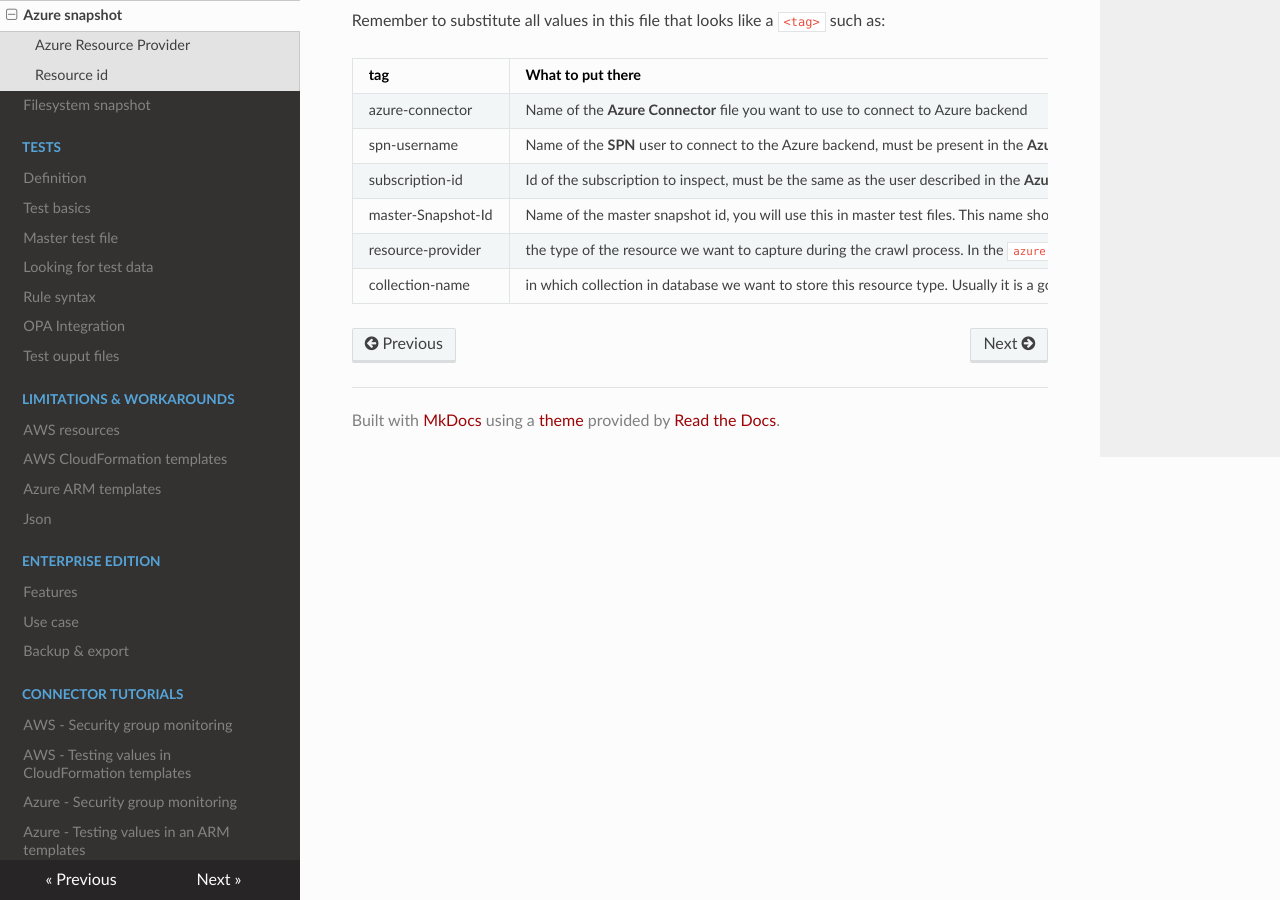
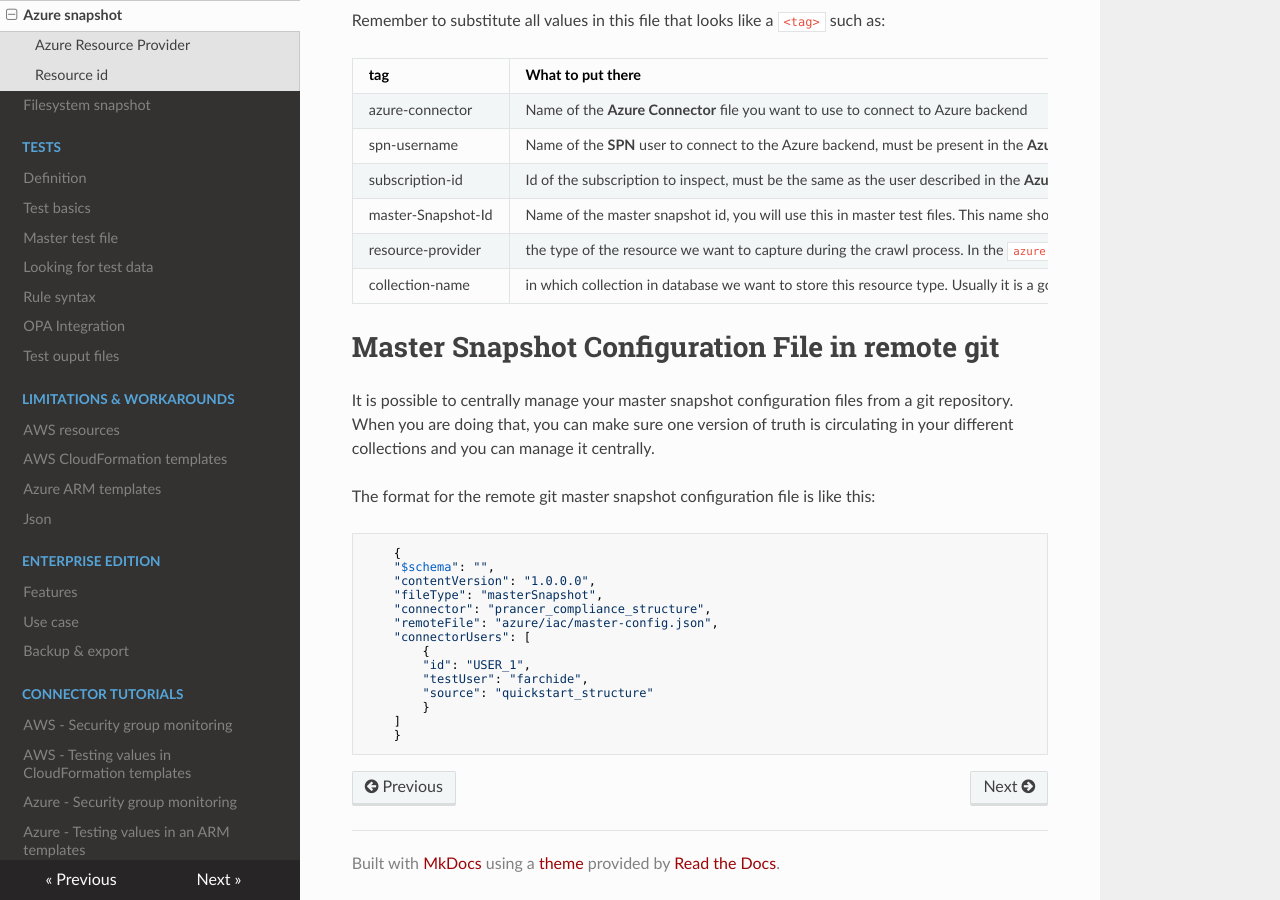
Before and after one commit to prancer-io/cloud-validation-framework, an MkDocs documentation site: the page built from docs/docs/snapshots/azure.md, in a window 1280 px wide and 900 px high, scrolled down 2090 px. Built offline with MkDocs 1.6.1, drawn with Linux system fonts in a browser that asks for light colours; nearby versions of some CDN libraries.

Commit message:
master snapshot update

````diff
--- a/docs/docs/snapshots/azure.md
+++ b/docs/docs/snapshots/azure.md
@@ -92,3 +92,25 @@ Remember to substitute all values in this file that looks like a `<tag>` such as
 | master-Snapshot-Id | Name of the master snapshot id, you will use this in master test files. This name should be unique in the container |
 | resource-provider | the type of the resource we want to capture during the crawl process. In the `azure` connector, this should be the resource type supported by Azure. |
 | collection-name | in which collection in database we want to store this resource type. Usually it is a good practice to have a separate collection for each type. But based on the scale of implementation, you may want to put multiple resource types in a single collection |
+
+# Master Snapshot Configuration File in remote git
+It is possible to centrally manage your master snapshot configuration files from a git repository. When you are doing that, you can make sure one version of truth is circulating in your different collections and you can manage it centrally.
+
+The format for the remote git master snapshot configuration file is like this:
+
+```
+    {
+    "$schema": "",
+    "contentVersion": "1.0.0.0",
+    "fileType": "masterSnapshot",
+    "connector": "prancer_compliance_structure",
+    "remoteFile": "azure/iac/master-config.json",
+    "connectorUsers": [
+        {
+        "id": "USER_1",
+        "testUser": "farchide",
+        "source": "quickstart_structure"
+        }
+    ]
+    }
+```
````
